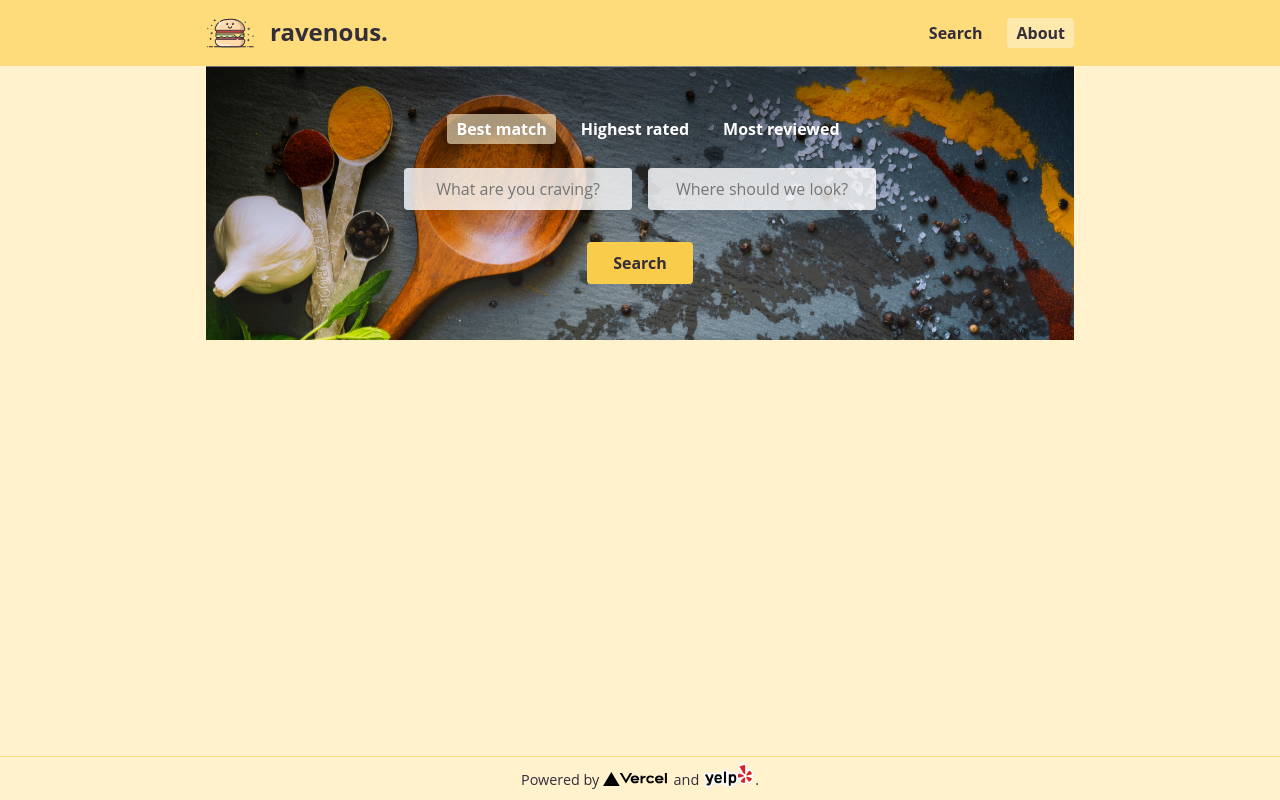
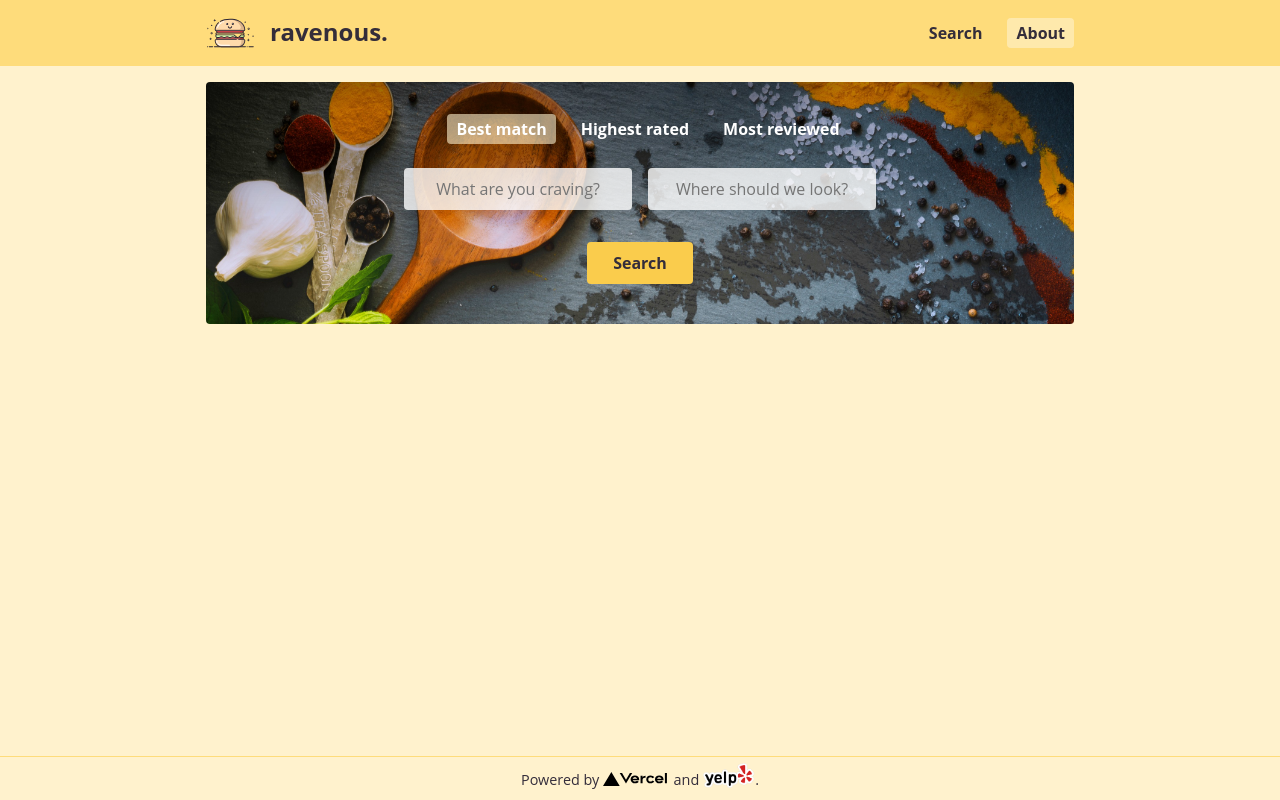
Before and after one commit to chrisandrew-dev/ravenous, a Next.js app: page / in a window 1280 px wide. Built offline with nearby package versions, Linux system fonts and the light colour scheme.

Commit message:
Update styles

```diff
--- a/components/HeroBanner.js
+++ b/components/HeroBanner.js
@@ -2,9 +2,11 @@ import Image from 'next/image'
 
 const HeroBanner = ({ children, src }) => {
 	const styles = {
-		background: `url(${src}) center / cover`,
+		background: `url(${src}) bottom left / cover`,
 		width: '100%',
-		padding: '3em 1em'
+		padding: '2em 1em',
+		borderRadius: '0.25em',
+		marginBlock: '1rem',
 	}
 
 	return (
```
